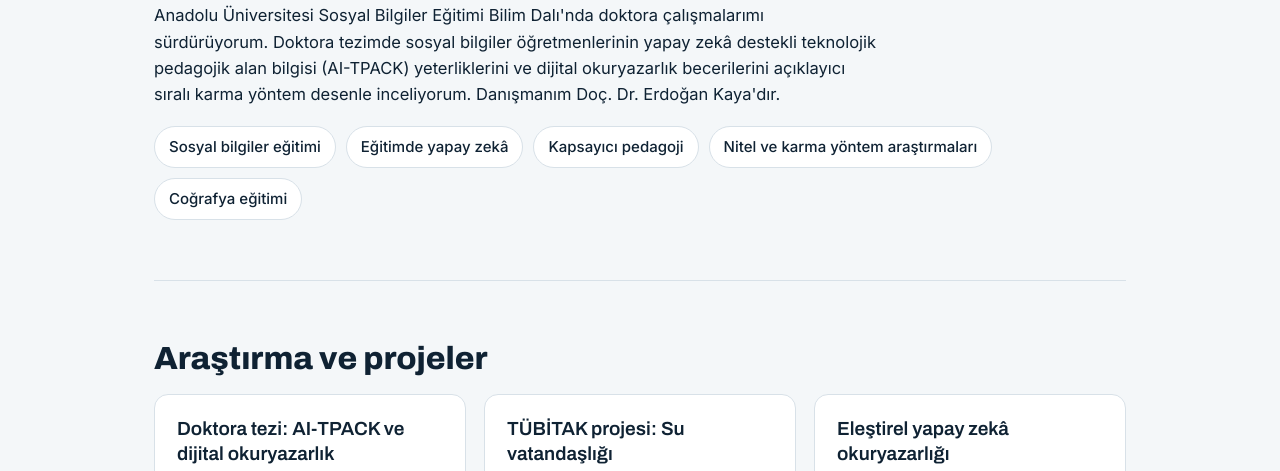
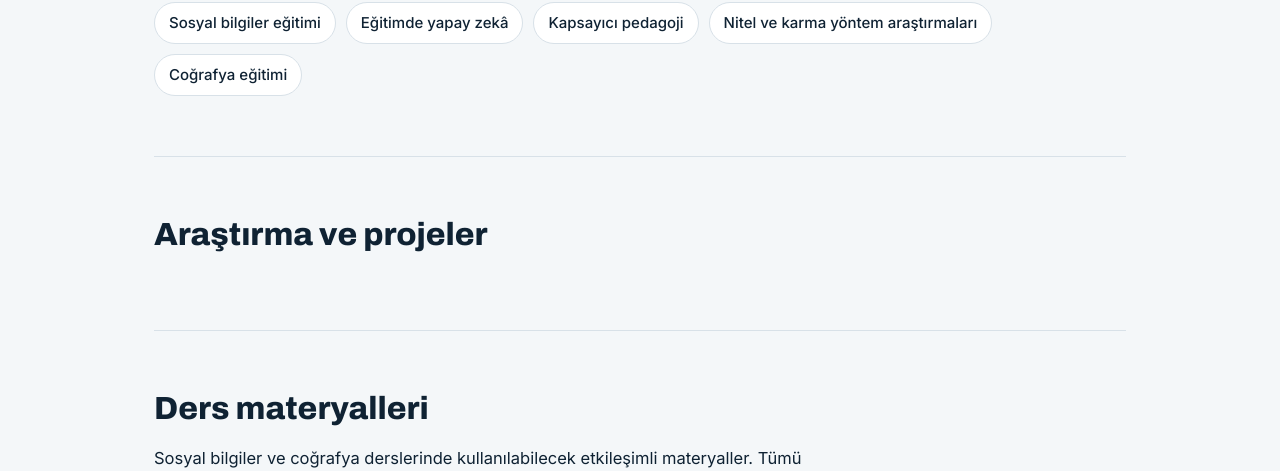
Before and after one commit to byldz-65/byldz-65.github.io, a plain HTML site: page index.html in a window 1280 px wide. Shown: the part 646-1117 px from the top of the page. Drawn offline with Linux system fonts and the light colour scheme.

Commit message:
Remove text from Hakkımda and Araştırma sections
Removed a paragraph describing doctoral studies and several project descriptions from the 'Hakkımda' and 'Araştırma ve projeler' sections.

```diff
--- a/index.html
+++ b/index.html
@@ -54,15 +54,13 @@ footer{padding:28px max(5vw,16px);color:var(--muted);font-size:14px;text-align:c
 <main class="wrap">
 <section id="hakkimda">
 <h2>Hakkımda</h2>
-<p class="lead">Anadolu Üniversitesi Sosyal Bilgiler Eğitimi Bilim Dalı'nda doktora çalışmalarımı sürdürüyorum. Doktora tezimde sosyal bilgiler öğretmenlerinin yapay zekâ destekli teknolojik pedagojik alan bilgisi (AI-TPACK) yeterliklerini ve dijital okuryazarlık becerilerini açıklayıcı sıralı karma yöntem desenle inceliyorum. Danışmanım Doç. Dr. Erdoğan Kaya'dır.</p>
+
 <div class="tags"><span>Sosyal bilgiler eğitimi</span><span>Eğitimde yapay zekâ</span><span>Kapsayıcı pedagoji</span><span>Nitel ve karma yöntem araştırmaları</span><span>Coğrafya eğitimi</span></div>
 </section>
 <section id="arastirma">
 <h2>Araştırma ve projeler</h2>
 <div class="grid">
-<div class="card"><h3>Doktora tezi: AI-TPACK ve dijital okuryazarlık</h3><p>Eskişehir ilinde görev yapan sosyal bilgiler öğretmenlerinin AI-TPACK yeterlikleri ve dijital okuryazarlık becerileri üzerine karma yöntem araştırması.</p></div>
-<div class="card"><h3>TÜBİTAK projesi: Su vatandaşlığı</h3><p>Öğretmen adaylarının su vatandaşlığı ve kuraklık farkındalığı üzerine yürütülen projede bursiyer olarak nitel veri analizinde görev alıyorum.</p></div>
-<div class="card"><h3>Eleştirel yapay zekâ okuryazarlığı</h3><p>Eleştirel yapay zekâ okuryazarlığını ölçmeye yönelik bir ölçek geliştirme çalışması.</p></div>
+
 </div>
 </section>
 <section id="materyaller">
```
